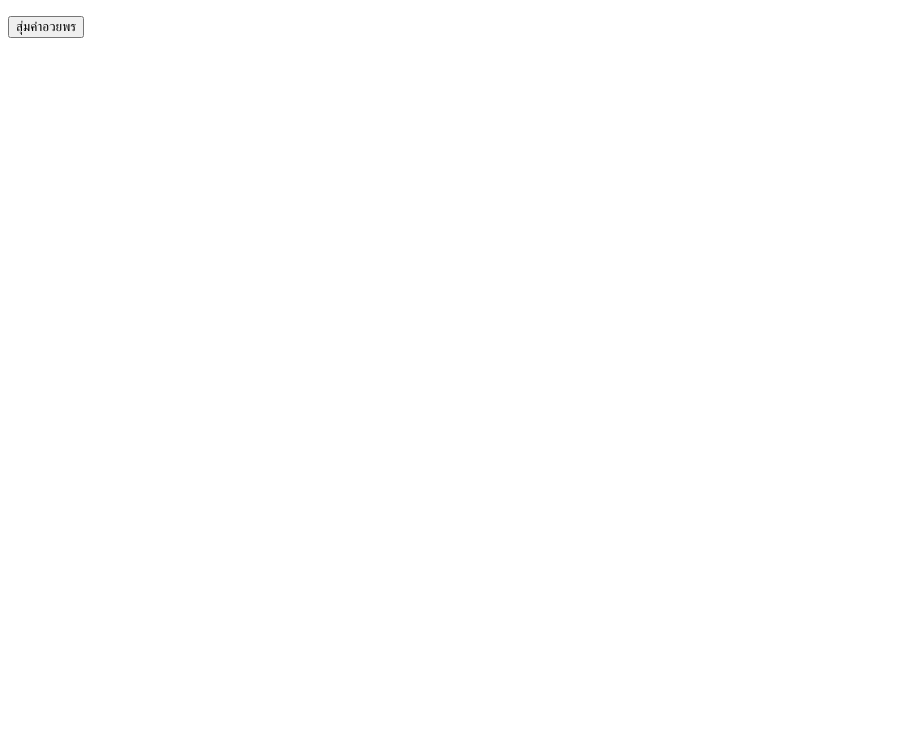
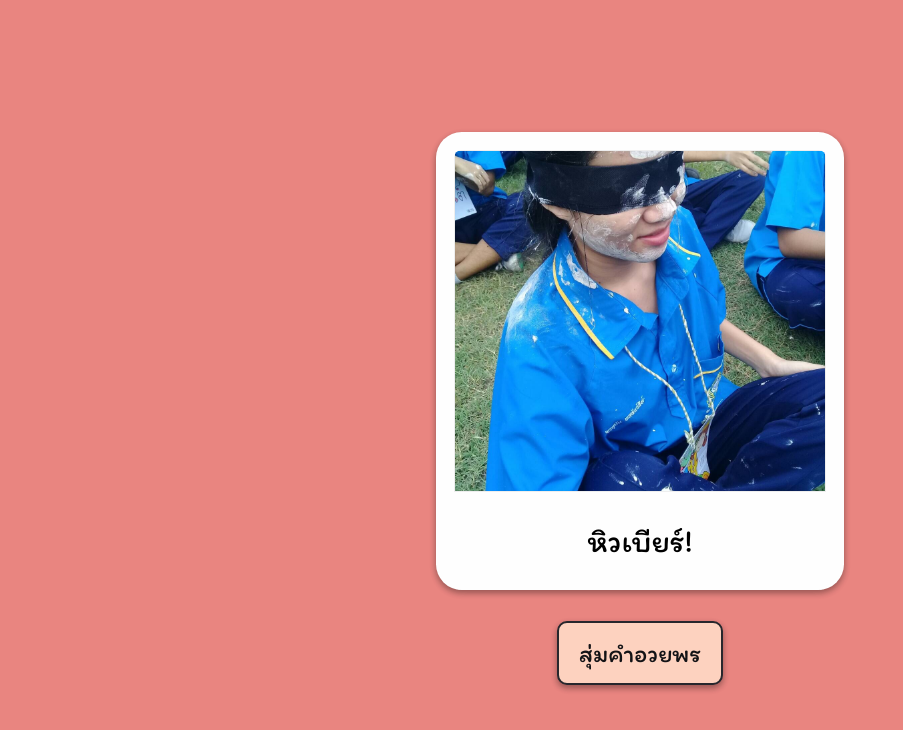
Before and after one commit to algnot/hbd-hong, a plain HTML site: page index.html in a window 1280 px wide. Shown: the whole page, without its empty margins (0-903 px from the left). Drawn offline with Linux system fonts and the light colour scheme; the site is published under a folder, as on GitHub Pages, so addresses that start at the root find nothing.

Commit message:
new commit

```diff
--- a/index.html
+++ b/index.html
@@ -1,4 +1,4 @@
-<link rel="stylesheet" href="/css.css">
+<link rel="stylesheet" href="css.css">
 
 <figure class="dog-figure">
     <figcaption class="dog-caption"></figcaption>
@@ -7,4 +7,4 @@
 
 <button class="dog-btn" >สุ่มคำอวยพร</button>
 
-<script src="/js.js"></script>
+<script src="js.js"></script>
```
